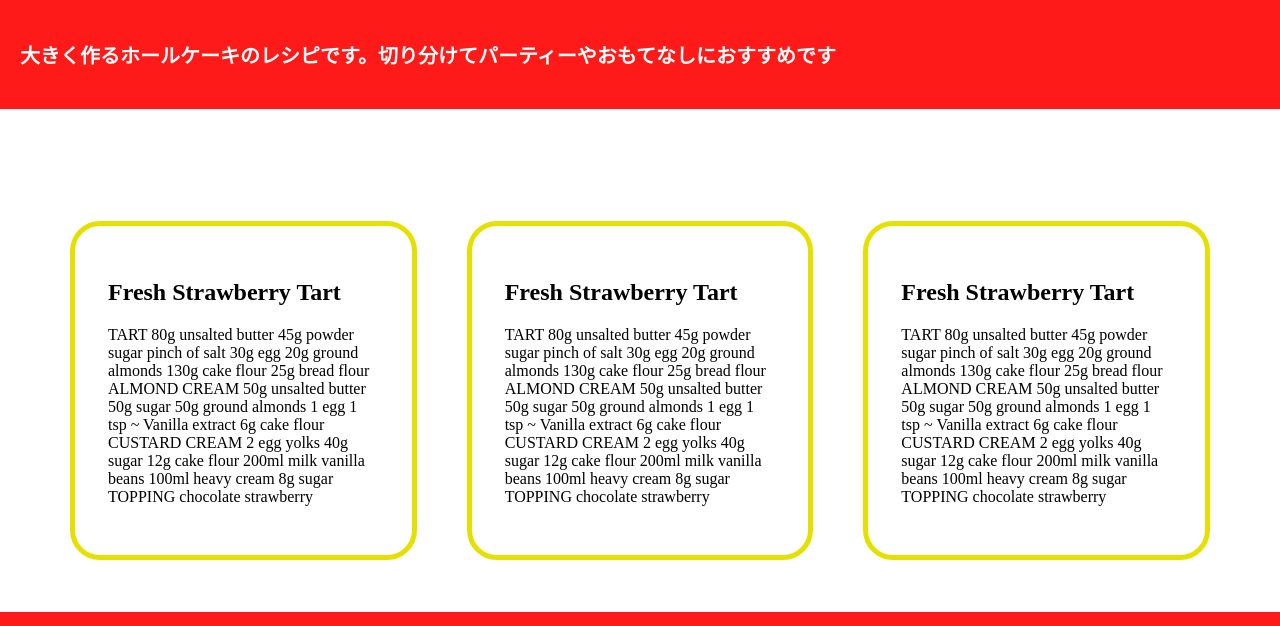
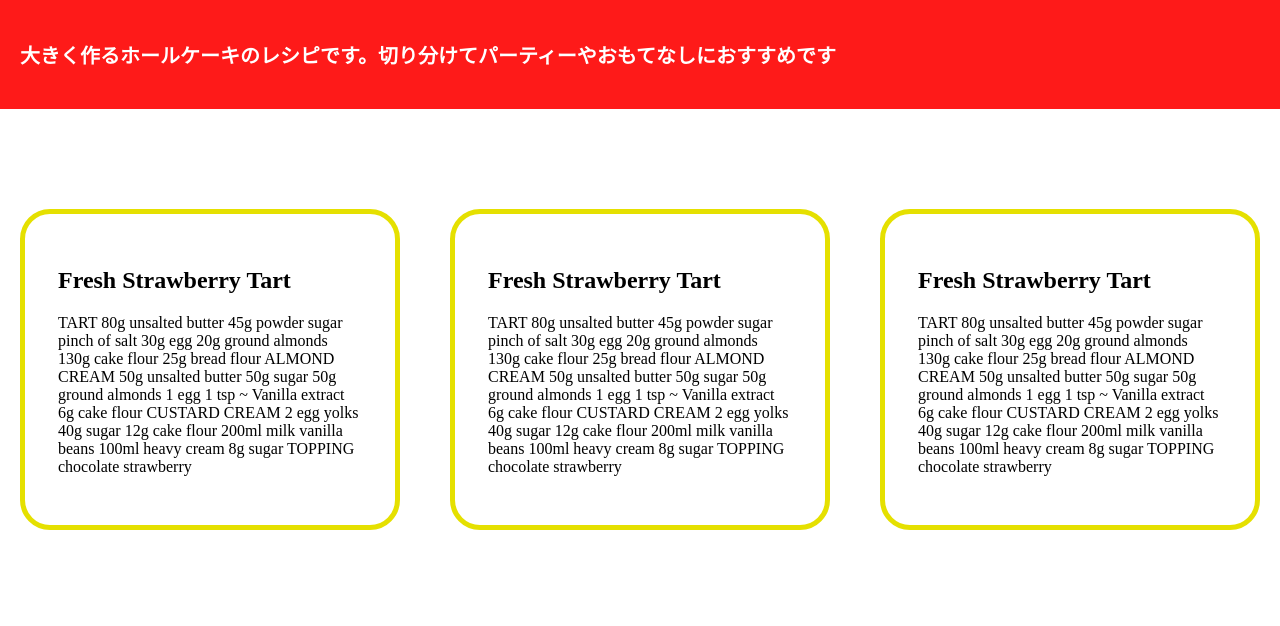
Before and after one commit to avera-codes/Coding-School, a plain HTML site: page boxes.html in a window 1280 px wide. Shown: the top 626 px of the page. Drawn offline with Linux system fonts and the light colour scheme.

Commit message:
Практика 5

```diff
--- a/bosex.css
+++ b/bosex.css
@@ -13,9 +13,8 @@ body {
     display: flex;
     flex-direction: row;
     gap: 50px;
-    margin-top: 112px;
-    margin-left: 70px;
-    margin-right: 70px;
+    padding: 100px 20px;
+    justify-content: center;
 }
 .container1 {
     border: 5px solid #E5E000;
@@ -23,22 +22,11 @@ body {
     flex-direction: column;
     padding: 33px;
 }
-.container2 {
-    border: 5px solid #E5E000;
-    border-radius: 30px;
-    padding: 33px;
-}
-.container3 {
-    border: 5px solid #E5E000;
-    border-radius: 30px;
-    padding: 33px;
-}
 .footer {
     background-color: #FE1A19;
     display: flex;
     justify-content: space-between;
     padding: 20px;
-    margin-top: 52px;
     color: #FFFFFF;
     font-family: 'Helvetica';
     font-style: normal;
--- a/boxes.html
+++ b/boxes.html
@@ -44,7 +44,7 @@
                 chocolate
                 strawberry</p>
         </div>
-        <div class="container2">
+        <div class="container1">
             <H2>Fresh Strawberry Tart</H2>
             <p>TART
                 80g unsalted butter
@@ -76,7 +76,7 @@
                 chocolate
                 strawberry</p>
         </div>
-        <div class="container3">
+        <div class="container1">
         <H2>Fresh Strawberry Tart</H2>
         <p>TART
             80g unsalted butter
```
Also changed, not shown: landing.html (+1 -1 lines), 1 other file.
